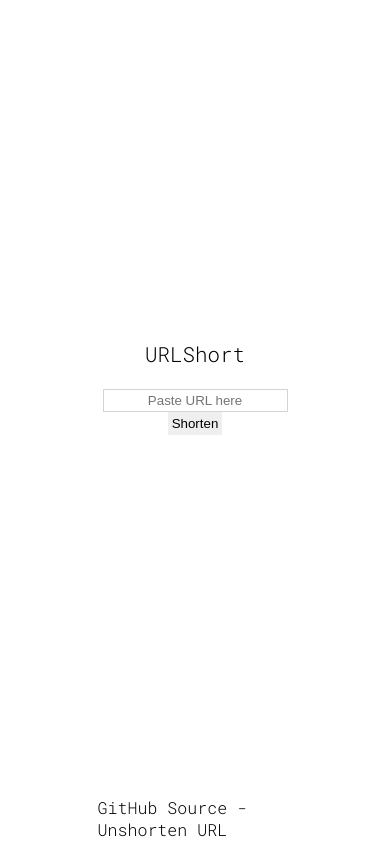
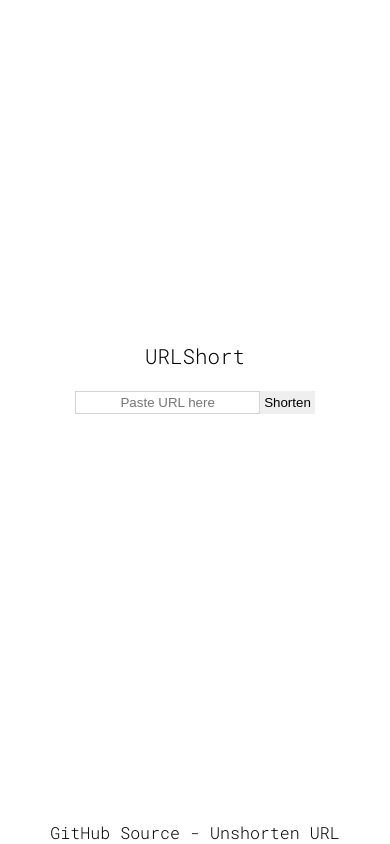
Before and after one commit to hur/urlshort, a Flask app: page / in a window 390 px wide. Run offline with Flask 2, Linux system fonts and the light colour scheme.

Commit message:
css: improve mobile display

```diff
--- a/urlshort/static/style.css
+++ b/urlshort/static/style.css
@@ -1,6 +1,9 @@
+
+
 body {
     font-family: 'Roboto Mono', monospace;
     font-size: 1.3em;
+    margin-bottom: 1.3em;
 }
 
 #aligner {
@@ -16,7 +19,7 @@ body {
     background: #ffffff;
     border-radius: 5px;
     padding: 1em 10px;
-    max-width:50%;
+    max-width:95%;
     text-align:center;
 }
 
@@ -55,12 +58,14 @@ input:invalid {
 }
 
 #footer {
-    position:fixed;
-    bottom:0%;
-    left:50%;
-    transform: translateX(-50%);
-    font-size:0.8em;
-    margin-bottom:3px;
+    text-align: center;
+    position: fixed;
+    height: 1.3em;
+    bottom: 0px;
+    left: 0px;
+    right: 0px;
+    margin-bottom: 0px;
+    font-size: 0.8em;
 }
 
 
@@ -76,5 +81,8 @@ a:hover {
 
 a:visited {
     color: black;
+}
 
+.footer-space {
+    margin: 0;
 }
--- a/urlshort/templates/base.html
+++ b/urlshort/templates/base.html
@@ -10,6 +10,7 @@ footer_url2_label: Label to display for the second footer link
 <head>
 <link rel="stylesheet" href="{{url_for('.static', filename='style.css')}}">
 <link href="https://fonts.googleapis.com/css2?family=Roboto+Mono:wght@300&display=swap" rel="stylesheet">
+<meta name="viewport" content="width=device-width, initial-scale=1">
 <title>URLShort - {{ header }}</title>
 </head>
 <body>
@@ -37,7 +38,7 @@ footer_url2_label: Label to display for the second footer link
 <div id="footer">
     <a href="https://www.github.com/hur/urlshort/">GitHub Source</a>
     {% if footer_url2 is defined and footer_url2_label is defined %}
-    -
+    <span id="footer-space">-</span>
     <a href={{ footer_url2 }}>{{ footer_url2_label }}</a>
     {% endif %}
 </div>
```
